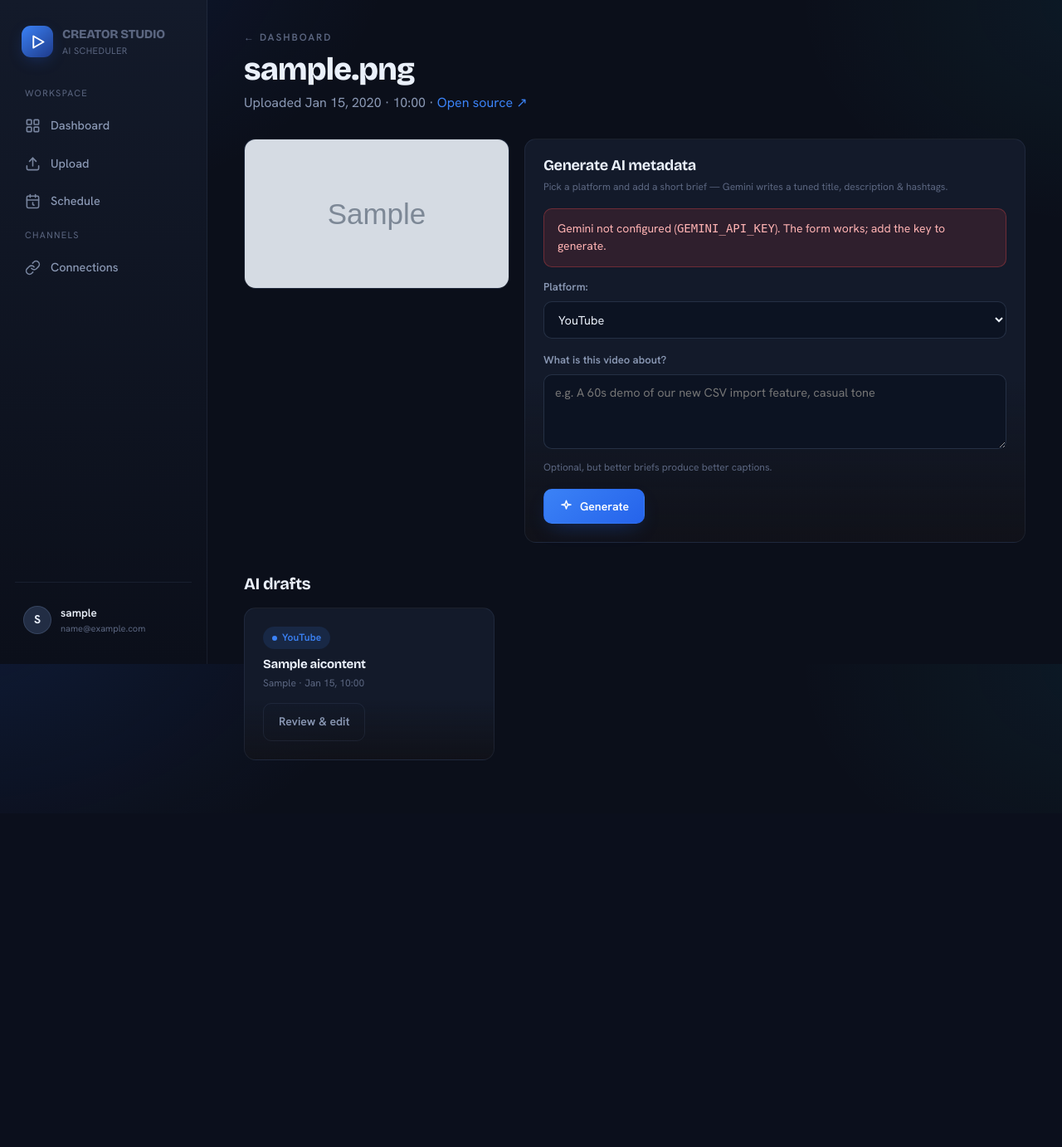
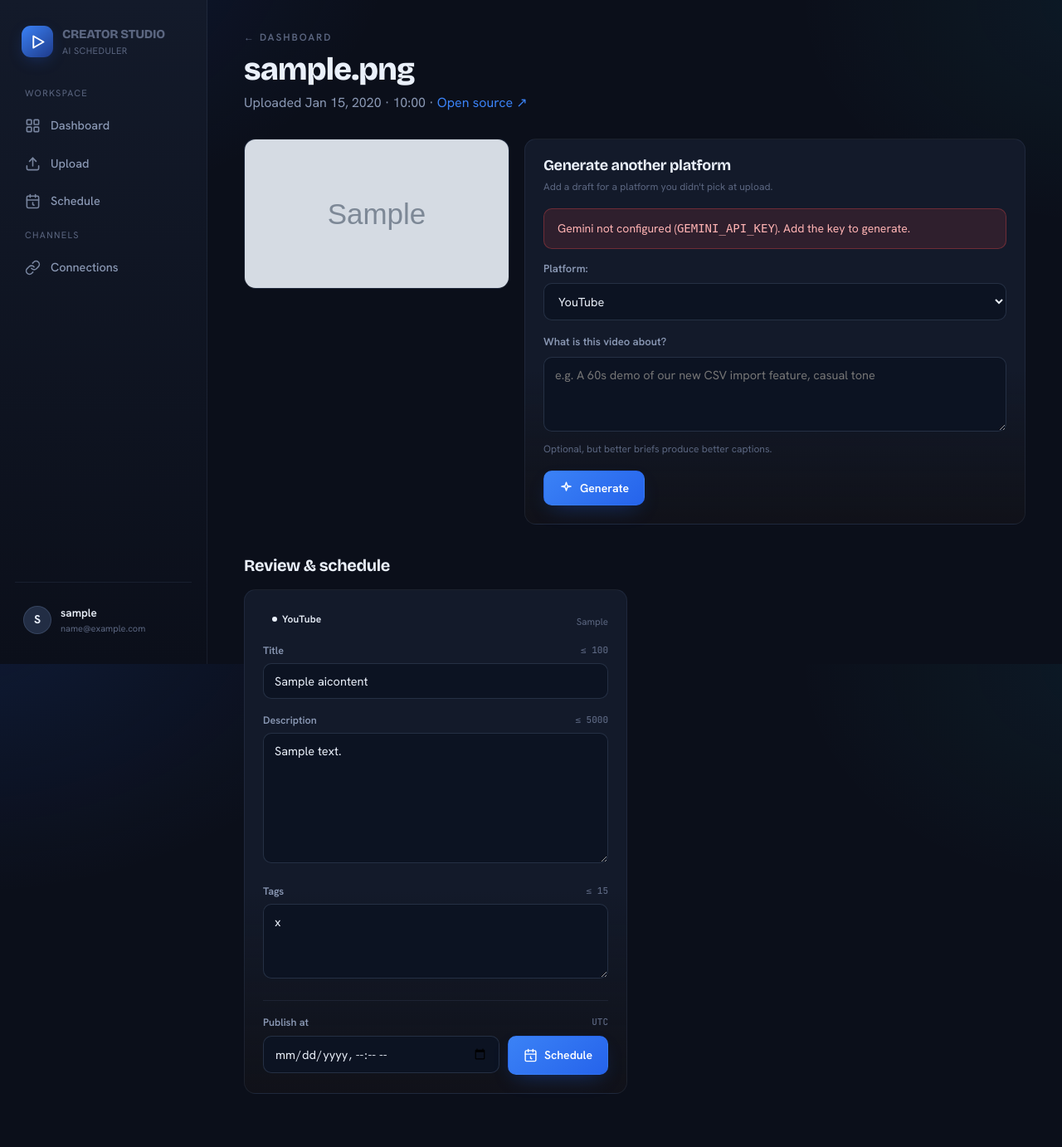
Before and after one commit to vennela100/ai-social-media-scheduler, a Django app: page /video/1/ in a window 1280 px wide. Shown: the whole page at 83% size. Before the commit the page ends 916 px from the top, so only its background shows below. Run offline with Django 5.2, Linux system fonts and the light colour scheme; a user stored in the database is signed in; tables that the repository leaves empty hold one stand-in row (values such as "Sample post"); grey boxes marked "Sample" are stand-in pictures; some libraries are stand-ins or nearby versions.

Commit message:
Streamlined upload -> auto-draft -> review -> schedule flow
- Upload form now takes platform checkboxes + an optional brief. On upload we
  draft AI content for each chosen platform in one pass; a per-platform failure
  is isolated (others still generate) and surfaced inline.
- core/ai.py: platform-specific authoring rules (YouTube click-worthy title +
  keyword-rich description w/ timestamps placeholder + 10-15 tags; Instagram
  hook + storytelling caption + 20-30 grouped hashtags; LinkedIn first-person
  post, CTA, no links, <=5 hashtags). LinkedIn hashtag cap 10 -> 5.
- video_detail.html is now the review hub: each draft is an editable card
  (title/description/hashtags pre-filled) with a local-tz datetime picker and a
  Schedule button, gated to "Connect <platform>" when that account isn't linked.
- schedule_content view: saves edits back to the draft, validates limits +
  future time, converts local time to UTC, creates a pending ScheduledPost with
  the assembled final_caption.

Co-Authored-By: Claude Opus 4.8 <noreply@anthropic.com>

```diff
--- a/core/forms.py
+++ b/core/forms.py
@@ -15,11 +15,24 @@ ALLOWED_EXTENSIONS = {".mp4", ".mov", ".webm", ".avi", ".mkv"}
 
 
 class VideoUploadForm(forms.Form):
-    """A single video file to push to Cloudinary."""
+    """A video file to push to Cloudinary, plus which platforms to draft for."""
 
     video = forms.FileField(
         label="Video file",
         help_text=f"Up to {MAX_UPLOAD_MB} MB. Allowed: {', '.join(sorted(ALLOWED_EXTENSIONS))}",
+    )
+    platforms = forms.MultipleChoiceField(
+        choices=Platform.choices,
+        widget=forms.CheckboxSelectMultiple,
+        required=False,
+        label="Auto-generate content for",
+        help_text="We'll write tuned copy for each platform you tick — review and edit before scheduling.",
+    )
+    brief = forms.CharField(
+        label="What's the video about? (optional)",
+        widget=forms.Textarea(attrs={"rows": 3, "placeholder": "e.g. A 60s walkthrough of our new CSV import feature, friendly tone"}),
+        required=False,
+        help_text="One line of context sharpens the AI's output.",
     )
 
     def clean_video(self):
--- a/core/urls.py
+++ b/core/urls.py
@@ -13,6 +13,7 @@ urlpatterns = [
     path("video/<int:pk>/", views.video_detail, name="video_detail"),
     path("video/<int:pk>/generate/", views.generate, name="generate"),
     path("ai/<int:pk>/edit/", views.aicontent_edit, name="aicontent_edit"),
+    path("ai/<int:pk>/schedule/", views.schedule_content, name="schedule_content"),
     # Connections (OAuth)
     path("connections/", views.connections, name="connections"),
     path("connections/youtube/connect/", views.youtube_connect, name="youtube_connect"),
--- a/core/views.py
+++ b/core/views.py
@@ -4,6 +4,7 @@ Phase 1: a login-protected dashboard listing the user's videos, plus an upload
 flow (browser -> Cloudinary -> Video row). Real features build on this.
 """
 
+import datetime as dt
 import logging
 
 from django.conf import settings
@@ -84,9 +85,46 @@ def dashboard(request):
     )
 
 
+def _generate_for_platforms(video, platforms, brief):
+    """Generate + save an AIContent draft for each platform.
+
+    Returns (generated_platforms, errors). One platform failing does NOT stop
+    the others — its error is collected and surfaced inline.
+    """
+    generated, errors = [], []
+    for platform in platforms:
+        try:
+            result = ai.generate_metadata(
+                platform, brief=brief, filename=video.original_filename
+            )
+        except ImproperlyConfigured:
+            # No key → every platform would fail the same way; report once, stop.
+            errors.append("AI isn't configured (GEMINI_API_KEY) — drafts not generated.")
+            break
+        except Exception as exc:  # SDK / network / parse error for this platform only
+            logger.error("Generation failed for %s: %s", platform, exc)
+            errors.append(f"{platform.title()}: AI draft failed — retry it on the video page.")
+            continue
+
+        AIContent.objects.create(
+            video=video,
+            platform=platform,
+            generated_title=result["title"],
+            generated_description=result["description"],
+            generated_hashtags=result["hashtags"],
+            ai_model_used=result["model"],
+        )
+        generated.append(platform)
+    return generated, errors
+
+
 @login_required
 def upload(request):
-    """Handle a video upload: validate -> Cloudinary -> create Video row."""
+    """Upload a video, then auto-draft content for each chosen platform.
+
+    Flow: validate -> Cloudinary -> Video row -> AI drafts per platform ->
+    land on the video's review page where the user edits and schedules.
+    """
     if request.method == "POST":
         form = VideoUploadForm(request.POST, request.FILES)
         if form.is_valid():
@@ -95,40 +133,159 @@ def upload(request):
             except ImproperlyConfigured as exc:
                 # Cloudinary key not set yet — tell the user plainly, don't 500.
                 messages.error(request, f"Upload service not ready: {exc}")
-                return render(request, "upload.html", {"form": form})
+                return render(request, "upload.html", _upload_context(form))
             except Exception as exc:  # network / Cloudinary error
                 logger.error("Video upload failed: %s", exc)
                 messages.error(request, "Upload failed. Please try again.")
-                return render(request, "upload.html", {"form": form})
+                return render(request, "upload.html", _upload_context(form))
 
-            Video.objects.create(
+            video = Video.objects.create(
                 user=request.user,
                 file_url=result["file_url"],
                 thumbnail_url=result["thumbnail_url"],
                 original_filename=result["original_filename"],
             )
-            messages.success(request, "Video uploaded.")
-            return redirect("core:dashboard")
+
+            generated, errors = _generate_for_platforms(
+                video, form.cleaned_data["platforms"], form.cleaned_data["brief"]
+            )
+            if generated:
+                messages.success(
+                    request,
+                    f"Uploaded and drafted content for {len(generated)} platform(s). "
+                    "Review, edit, and schedule below.",
+                )
+            else:
+                messages.success(request, "Video uploaded.")
+            for err in errors:
+                messages.error(request, err)
+            return redirect("core:video_detail", pk=video.pk)
     else:
         form = VideoUploadForm()
 
-    return render(request, "upload.html", {"form": form, "upload_ready": is_configured()})
+    return render(request, "upload.html", _upload_context(form))
+
+
+def _upload_context(form):
+    return {
+        "form": form,
+        "upload_ready": is_configured(),
+        "ai_ready": ai.is_configured(),
+    }
 
 
 @login_required
 def video_detail(request, pk):
-    """Show one video, its generated metadata, and a form to generate more."""
+    """Review hub: per-platform AI drafts with inline edit + schedule controls."""
     video = get_object_or_404(Video, pk=pk, user=request.user)
+    connected = set(
+        SocialAccount.objects.filter(user=request.user).values_list("platform", flat=True)
+    )
+    # Bundle each draft with its platform limits + whether that account is
+    # connected, so the template can render hints and gate the schedule button.
+    drafts = [
+        {
+            "content": c,
+            "limits": ai.PLATFORM_LIMITS.get(c.platform, {}),
+            "connected": c.platform in connected,
+        }
+        for c in video.ai_contents.all()
+    ]
     return render(
         request,
         "video_detail.html",
         {
             "video": video,
-            "ai_contents": video.ai_contents.all(),
+            "drafts": drafts,
             "form": GenerateMetadataForm(),
             "ai_ready": ai.is_configured(),
+            "current_tz": timezone.get_current_timezone_name(),
         },
     )
+
+
+def _parse_local_datetime(raw):
+    """Parse a datetime-local string as the active (local) tz -> aware datetime."""
+    if not raw:
+        return None
+    for fmt in ("%Y-%m-%dT%H:%M", "%Y-%m-%dT%H:%M:%S"):
+        try:
+            naive = dt.datetime.strptime(raw, fmt)
+        except ValueError:
+            continue
+        return timezone.make_aware(naive, timezone.get_current_timezone())
+    return None
+
+
+def _final_caption(content):
+    """Assemble the caption stored on the post from the (edited) draft fields.
+
+    YouTube publishes title/description/tags separately, so its caption is just
+    the description. Instagram/LinkedIn take one text blob, so we append the
+    hashtags below the body.
+    """
+    if content.platform == "youtube":
+        return content.generated_description
+    parts = [p for p in (content.generated_description, content.generated_hashtags) if p]
+    return "\n\n".join(parts)
+
+
+@login_required
+def schedule_content(request, pk):
+    """Save the user's edits to a draft, then schedule it as a pending post."""
+    content = get_object_or_404(AIContent, pk=pk, video__user=request.user)
+    if request.method != "POST":
+        return redirect("core:video_detail", pk=content.video.pk)
+
+    # Persist edits FIRST so they survive any validation bounce-back (the review
+    # page re-reads them straight from the row).
+    content.generated_title = request.POST.get("title", "").strip()
+    content.generated_description = request.POST.get("description", "").strip()
+    content.generated_hashtags = request.POST.get("hashtags", "").strip()
+    content.save(update_fields=["generated_title", "generated_description", "generated_hashtags"])
+
+    account = SocialAccount.objects.filter(
+        user=request.user, platform=content.platform
+    ).first()
+    if not account:
+        messages.error(
+            request,
+            f"Connect your {content.get_platform_display()} account before scheduling.",
+        )
+        return redirect("core:video_detail", pk=content.video.pk)
+
+    when = _parse_local_datetime(request.POST.get("scheduled_time", "").strip())
+    if when is None:
+        messages.error(request, "Pick a valid date and time.")
+        return redirect("core:video_detail", pk=content.video.pk)
+    if when <= timezone.now():
+        messages.error(request, "Pick a time in the future.")
+        return redirect("core:video_detail", pk=content.video.pk)
+
+    violations = ai.validate_metadata(
+        content.platform,
+        content.generated_title,
+        content.generated_description,
+        content.generated_hashtags,
+    )
+    if violations:
+        for v in violations:
+            messages.error(request, v)
+        return redirect("core:video_detail", pk=content.video.pk)
+
+    ScheduledPost.objects.create(
+        video=content.video,
+        social_account=account,
+        ai_content=content,
+        final_caption=_final_caption(content),
+        scheduled_time_utc=when,
+        status=ScheduledPost.Status.PENDING,
+    )
+    messages.success(
+        request,
+        f"Scheduled to {content.get_platform_display()} for {when:%b %d, %Y · %H:%M} UTC.",
+    )
+    return redirect("core:dashboard")
 
 
 @login_required
--- a/static/css/app.css
+++ b/static/css/app.css
@@ -180,6 +180,14 @@ h1, h2, h3 { font-family: var(--font-display); font-weight: 700; letter-spacing:
 .pill.failed { color: var(--bad); background: var(--bad-soft); }
 .pill.needs_reconnect { color: #ff8a3d; background: rgba(255,138,61,0.13); }
 
+/* ---------- Review & schedule draft cards ---------- */
+.draft .fld-label { display: flex; align-items: center; justify-content: space-between;
+  font-size: 12.5px; font-weight: 600; color: var(--text-dim); margin: 14px 0 6px; }
+.draft .fld-label:first-of-type { margin-top: 0; }
+.draft .fld-label .lim { font-family: var(--font-mono); font-size: 11px; color: var(--text-faint); font-weight: 500; }
+.draft .fld { margin-bottom: 2px; }
+.draft .draft-foot { margin-top: 16px; padding-top: 16px; border-top: 1px solid var(--border); }
+
 /* ---------- Tables ---------- */
 .table-wrap { background: var(--surface); border: 1px solid var(--border); border-radius: var(--radius); overflow: hidden; }
 table { width: 100%; border-collapse: collapse; font-size: 14px; }
--- a/templates/video_detail.html
+++ b/templates/video_detail.html
@@ -20,10 +20,10 @@
     </div>
 
     <div class="card reveal">
-      <h2 style="font-size:18px;margin-bottom:6px;">Generate AI metadata</h2>
-      <p class="helptext" style="margin-bottom:16px;">Pick a platform and add a short brief — Gemini writes a tuned title, description &amp; hashtags.</p>
+      <h2 style="font-size:18px;margin-bottom:6px;">Generate another platform</h2>
+      <p class="helptext" style="margin-bottom:16px;">Add a draft for a platform you didn't pick at upload.</p>
       {% if ai_ready is False %}
-        <div class="msg error" style="margin-bottom:14px;"><span>Gemini not configured (<code>GEMINI_API_KEY</code>). The form works; add the key to generate.</span></div>
+        <div class="msg error" style="margin-bottom:14px;"><span>Gemini not configured (<code>GEMINI_API_KEY</code>). Add the key to generate.</span></div>
       {% endif %}
       <form method="post" action="{% url 'core:generate' video.pk %}">
         {% csrf_token %}
@@ -36,22 +36,59 @@
     </div>
   </div>
 
-  <div class="section-head reveal"><h2>AI drafts</h2></div>
-  {% if ai_contents %}
-    <div class="grid cols-auto reveal" style="grid-template-columns:repeat(auto-fill,minmax(280px,1fr));">
-      {% for c in ai_contents %}
-        <div class="card">
-          <span class="pill processing" style="margin-bottom:10px;">{{ c.get_platform_display }}</span>
-          <h3 style="font-size:15px;margin-bottom:6px;">{{ c.generated_title|default:"(untitled)" }}</h3>
-          <p class="helptext" style="margin-bottom:14px;">{{ c.ai_model_used }} · {{ c.generated_at|date:"M j, H:i" }}</p>
-          <a class="btn btn-ghost" href="{% url 'core:aicontent_edit' c.pk %}">Review &amp; edit</a>
-        </div>
+  <div class="section-head reveal"><h2>Review &amp; schedule</h2></div>
+  {% if drafts %}
+    <div class="grid reveal" style="grid-template-columns:repeat(auto-fill,minmax(360px,1fr));gap:18px;align-items:start;">
+      {% for d in drafts %}
+        {% with c=d.content %}
+        <form class="card draft" method="post" action="{% url 'core:schedule_content' c.pk %}">
+          {% csrf_token %}
+          <div style="display:flex;align-items:center;justify-content:space-between;margin-bottom:14px;">
+            <span class="pill {{ c.platform }}">{{ c.get_platform_display }}</span>
+            <span class="helptext" style="font-size:11.5px;">{{ c.ai_model_used }}</span>
+          </div>
+
+          {% if c.platform == "youtube" %}
+            <label class="fld-label">Title <span class="lim">≤ {{ d.limits.title }}</span></label>
+            <input class="fld" type="text" name="title" maxlength="{{ d.limits.title }}" value="{{ c.generated_title }}">
+            <label class="fld-label">Description <span class="lim">≤ {{ d.limits.description }}</span></label>
+            <textarea class="fld" name="description" rows="7">{{ c.generated_description }}</textarea>
+            <label class="fld-label">Tags <span class="lim">≤ {{ d.limits.max_hashtags }}</span></label>
+            <textarea class="fld" name="hashtags" rows="2">{{ c.generated_hashtags }}</textarea>
+          {% else %}
+            <label class="fld-label">{% if c.platform == "instagram" %}Opening hook{% else %}Hook line{% endif %} <span class="lim">≤ {{ d.limits.title }}</span></label>
+            <input class="fld" type="text" name="title" maxlength="{{ d.limits.title }}" value="{{ c.generated_title }}">
+            <label class="fld-label">{% if c.platform == "instagram" %}Caption{% else %}Post{% endif %} <span class="lim">≤ {{ d.limits.description }}</span></label>
+            <textarea class="fld" name="description" rows="8">{{ c.generated_description }}</textarea>
+            <label class="fld-label">Hashtags <span class="lim">≤ {{ d.limits.max_hashtags }}</span></label>
+            <textarea class="fld" name="hashtags" rows="2">{{ c.generated_hashtags }}</textarea>
+          {% endif %}
+
+          <div class="draft-foot">
+            {% if d.connected %}
+              <label class="fld-label">Publish at <span class="lim">{{ current_tz }}</span></label>
+              <div style="display:flex;gap:10px;flex-wrap:wrap;">
+                <input class="fld" style="flex:1;min-width:200px;" type="datetime-local" name="scheduled_time" required>
+                <button class="btn btn-primary" type="submit">
+                  <svg viewBox="0 0 24 24" fill="none" stroke="currentColor" stroke-width="2" stroke-linecap="round" stroke-linejoin="round"><rect x="3" y="4" width="18" height="18" rx="2"></rect><line x1="16" y1="2" x2="16" y2="6"></line><line x1="8" y1="2" x2="8" y2="6"></line><line x1="3" y1="10" x2="21" y2="10"></line><path d="M12 14v3l2 1"></path></svg>
+                  Schedule
+                </button>
+              </div>
+            {% else %}
+              <div class="msg error" style="margin:0;">
+                <span>Connect {{ c.get_platform_display }} to schedule this.
+                  <a href="{% url 'core:connections' %}" style="color:var(--accent-bright);">Connections →</a></span>
+              </div>
+            {% endif %}
+          </div>
+        </form>
+        {% endwith %}
       {% endfor %}
     </div>
   {% else %}
     <div class="empty reveal">
       <svg viewBox="0 0 24 24" fill="none" stroke="currentColor" stroke-width="1.5"><path d="M12 3l1.9 5.8L20 10l-6.1 1.2L12 17l-1.9-5.8L4 10l6.1-1.2z"></path></svg>
-      <p>No drafts yet. Generate one above.</p>
+      <p>No drafts yet. Generate one above, or re-upload and tick some platforms.</p>
     </div>
   {% endif %}
 {% endblock %}
```
Also changed, not shown: core/ai.py (+42 -16 lines), templates/upload.html (+7 -1 lines).
